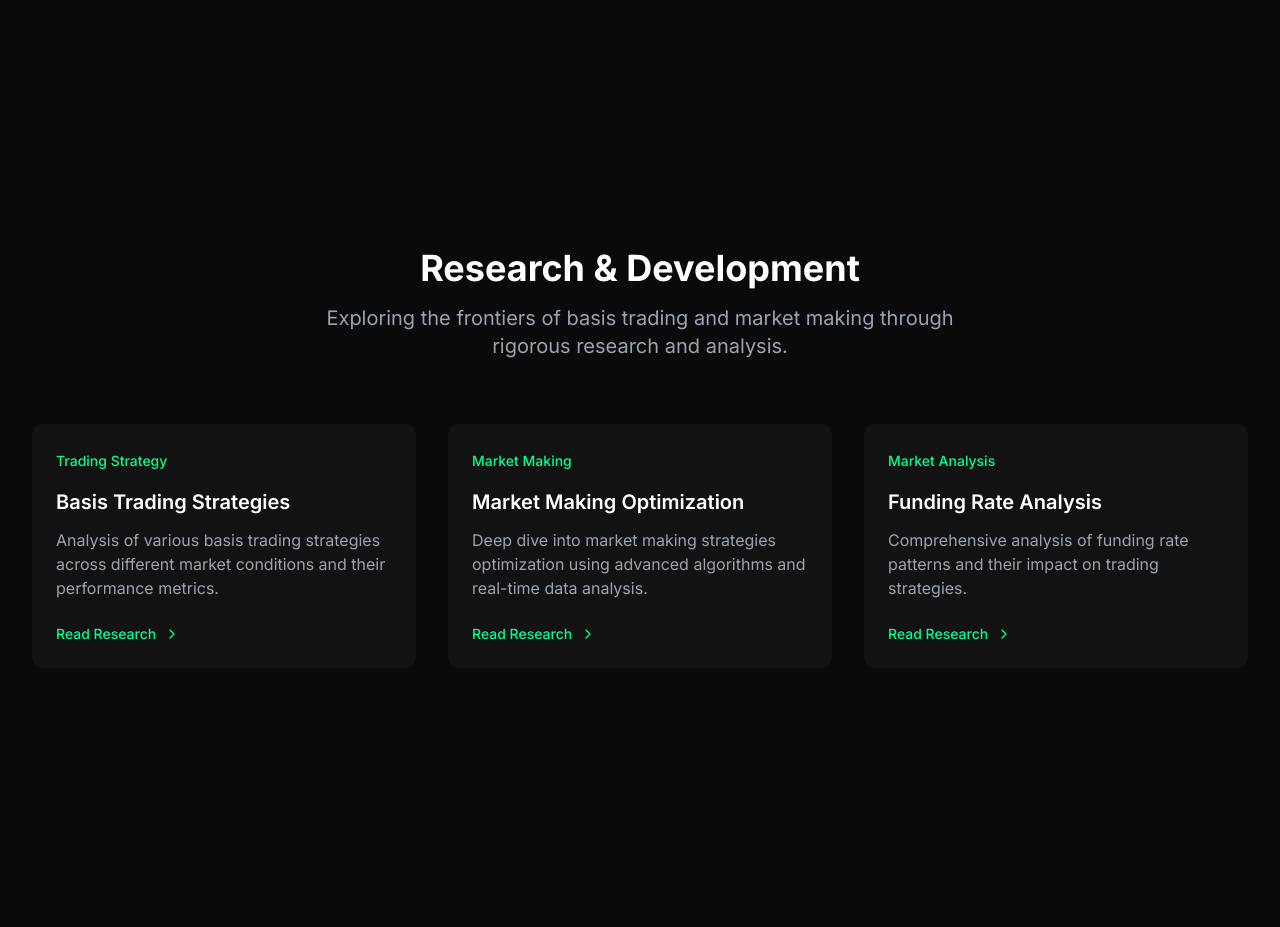
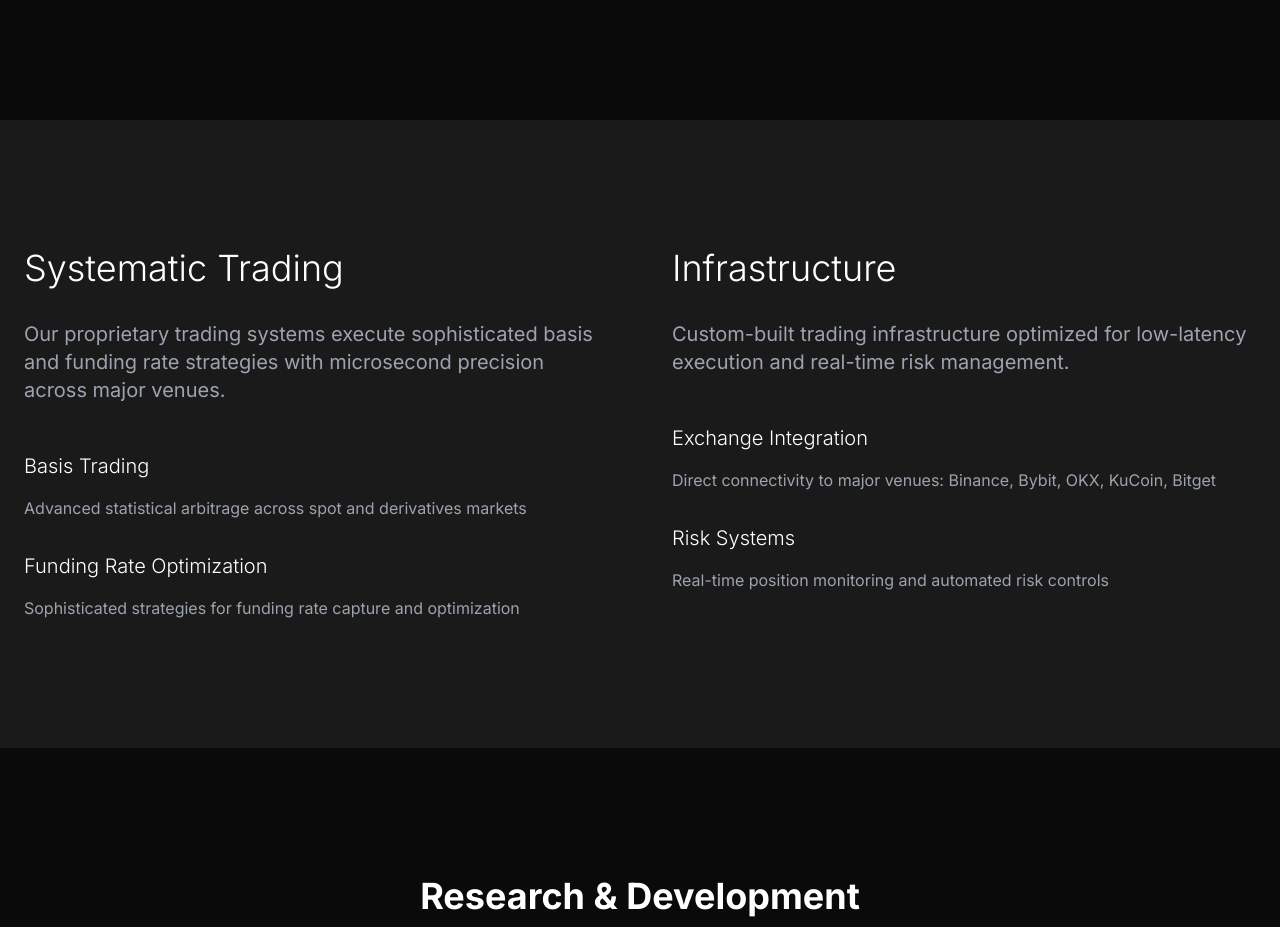
Before and after one commit to cramingle/ZeroDeltaWebsite, a React (Vite) app: page / in a window 1280 px wide. Shown: the part 680-1607 px from the top of the page. Built offline with nearby package versions, Linux system fonts and the light colour scheme.

Commit message:
Add Technology section to homepage

```diff
--- a/src/App.tsx
+++ b/src/App.tsx
@@ -27,6 +27,7 @@ function App() {
               <Route path="/" element={
                 <>
                   <Hero />
+                  <Technology />
                   <Research />
                   <Careers />
                 </>
```
